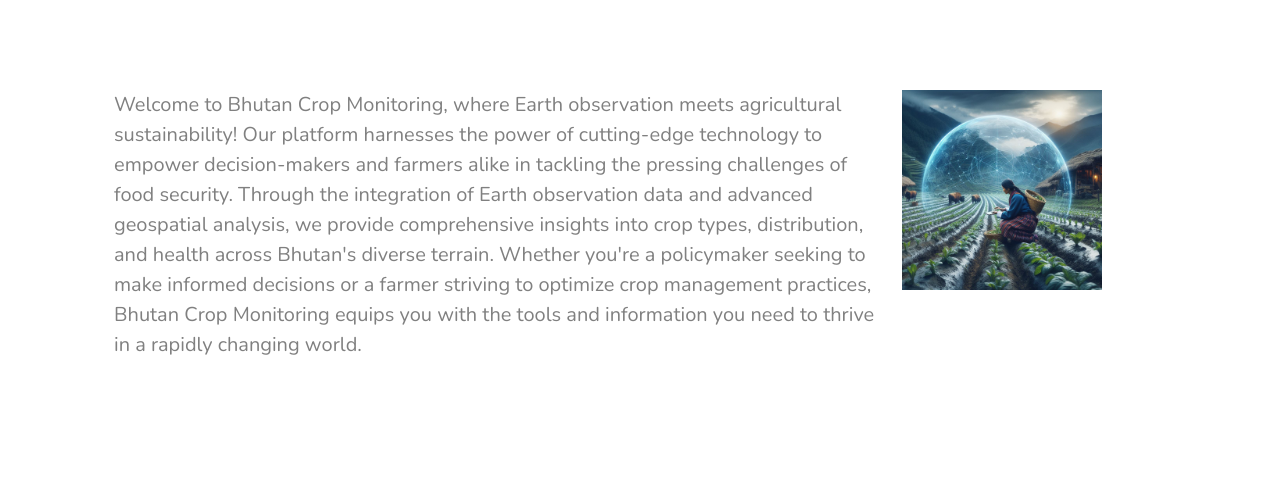
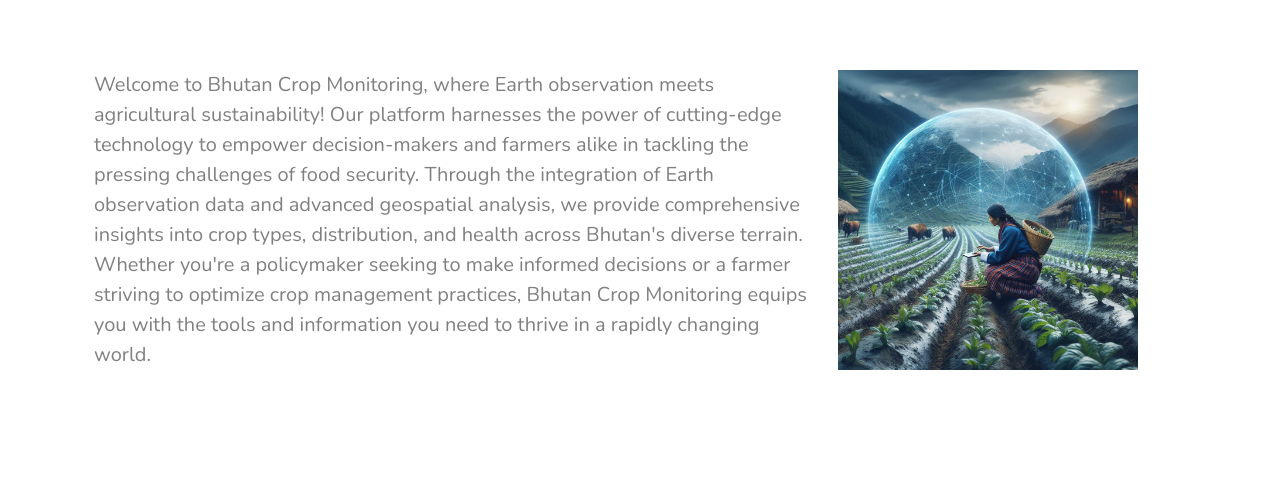
Before and after one commit to SERVIR/bhutan_crop_monitoring, a Django app: page / in a window 1280 px wide. Shown: the part 522-1003 px from the top of the page. Run offline with Django 4.2, Linux system fonts and the light colour scheme; parts of the project's set-up code (start-up, migrations or seed data) failed here and were passed over; some libraries are stand-ins or nearby versions.

Commit message:
fix home page scaling

```diff
--- a/WebApp/static/css/home.css
+++ b/WebApp/static/css/home.css
@@ -64,10 +64,10 @@
         padding: 20px;
     }
 
-    .intro_container .image {
-        width: 24%;
-        padding: 20px 0;
-    }
+    /*.intro_container .image {*/
+    /*    width: 24%;*/
+    /*    padding: 20px 0;*/
+    /*}*/
 
     .intro_container .image img {
         width: 200px
--- /dev/null
+++ b/WebApp/static/js/home.js
@@ -0,0 +1,13 @@
+window.addEventListener('resize', dynamicallySizeHighlight);
+
+$(function () {
+    dynamicallySizeHighlight();
+ });
+
+function dynamicallySizeHighlight(){
+    if(window.innerWidth > 991) {
+        $("#highlight_image").height($("#welcome_text p").height());
+    } else{
+        $("#highlight_image").height('auto');
+    }
+}
--- a/templates/WebApp/app_base.html
+++ b/templates/WebApp/app_base.html
@@ -94,7 +94,7 @@
 
                         <ul class="navbar-nav float-right" id="ul_navbar">
                         <li class="nav-item">
-                                <a class="nav-link" href="{% url 'map' %}">Graphical Insights</a>
+                                <a class="nav-link" href="{% url 'dashboard' %}">Graphical Insights</a>
                             </li>
                             <li class="nav-item">
                                 <a class="nav-link" href="{% url 'about' %}">About</a>
--- a/templates/WebApp/home.html
+++ b/templates/WebApp/home.html
@@ -13,7 +13,6 @@
     <div class="align-items-center justify-content-between bg-white">
         <div style="position: relative;">
             <!-- Hero image in the home page -->
-            <!-- If there an image that represents the tool/organization, please update the src in the <img> below -->
             <div>
                 <img
                         class="img-fluid hero_style"
@@ -40,26 +39,33 @@
 
             <!-- Application Template Cards -->
             <!-- Looping through the list of cards to generate the interface that contains all the cards. This list can be updated in views.py -->
-
-            <div class="col-lg-12 mb-4 intro_container">
-                <div class="text" id="welcome_text">
+            <div class="products-div">
+                <div class="row">
+                    <div class="text col-lg-8 mb-4" id="welcome_text">
                         <p>
-                        Welcome to Bhutan Crop Monitoring, where Earth observation meets agricultural sustainability!
+                            Welcome to Bhutan Crop Monitoring, where Earth observation meets agricultural
+                            sustainability!
                             Our
-                        platform harnesses the power of cutting-edge technology to empower decision-makers and farmers
+                            platform harnesses the power of cutting-edge technology to empower decision-makers and
+                            farmers
                             alike
                             in tackling the pressing challenges of food security. Through the integration of Earth
                             observation
                             data and advanced geospatial analysis, we provide comprehensive insights into crop types,
-                        distribution, and health across Bhutan's diverse terrain. Whether you're a policymaker seeking
+                            distribution, and health across Bhutan's diverse terrain. Whether you're a policymaker
+                            seeking
                             to
-                        make informed decisions or a farmer striving to optimize crop management practices, Bhutan Crop
-                        Monitoring equips you with the tools and information you need to thrive in a rapidly changing
+                            make informed decisions or a farmer striving to optimize crop management practices, Bhutan
+                            Crop
+                            Monitoring equips you with the tools and information you need to thrive in a rapidly
+                            changing
                             world.
                         </p>
                     </div>
-                <div class="image">
-                    <img src="{% static '/images/farmer.jpg' %} " alt="Farming with technology" id="dynamic-image">
+                    <div class="image col-lg-4 mb-4">
+                        <img src="{% static '/images/farmer.jpg' %} " alt="Farming with technology" id="highlight_image"
+                             class="mw-100">
+                    </div>
                 </div>
             </div>
             <div class="products-div">
@@ -71,11 +77,13 @@
                     </div>
                     <div class="col-lg-4 mb-4=">
                         <h3 class="product-title">Regional NDVI</h3>
-                        <img src="{% static '/images/ndvi_image.png' %}" alt="Regional Climate NDVI" class="product-image"/>
+                        <img src="{% static '/images/ndvi_image.png' %}" alt="Regional Climate NDVI"
+                             class="product-image"/>
                     </div>
                     <div class="col-lg-4 mb-4=">
                         <h3 class="product-title">Regional Climate Values</h3>
-                        <img src="{% static '/images/climate_values.jpg' %}" alt="Regional Climate Values" class="product-image" />
+                        <img src="{% static '/images/climate_values.jpg' %}" alt="Regional Climate Values"
+                             class="product-image"/>
                     </div>
                 </div>
             </div>
```
Lines whose indentation alone changed are shown as unchanged.
